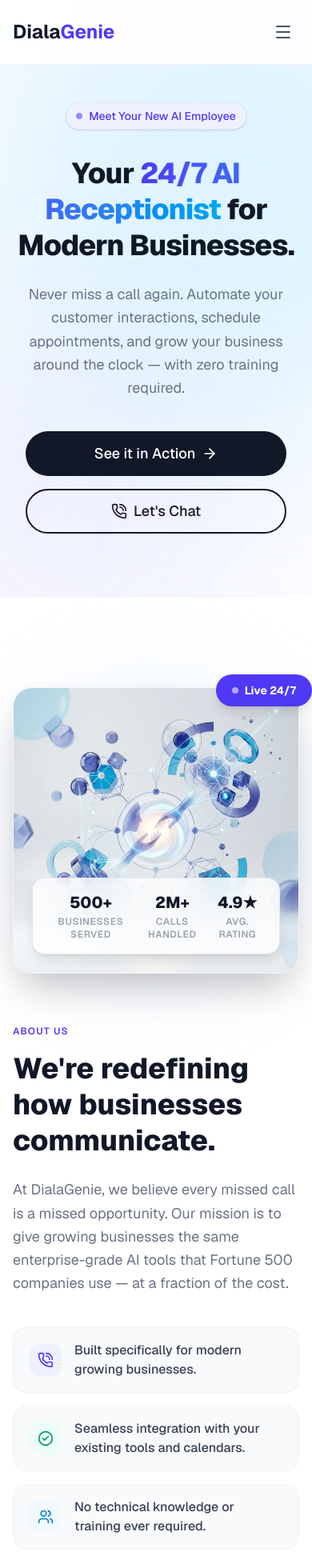
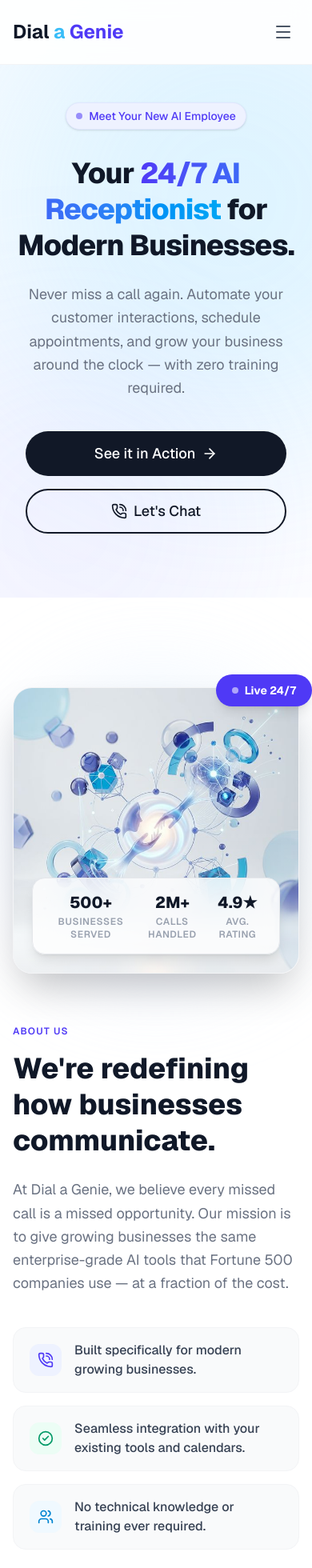
Before and after one commit to GhufranBarcha/dialagenie, a Next.js app: page / in a window 390 px wide. Shown: the top 1960 px of the page at 80% size. Built offline with nearby package versions, Linux system fonts and the light colour scheme.

Commit message:
Changed the DialaGenie to Dial a Genie

```diff
--- a/src/app/layout.tsx
+++ b/src/app/layout.tsx
@@ -13,8 +13,8 @@
 });
 
 export const metadata: Metadata = {
-  title: "DialaGenie | 24/7 AI Receptionist for Businesses",
-  description: "DialaGenie is your AI-powered 24/7 virtual receptionist. Never miss a call again. Automate bookings, answer FAQs, and capture leads around the clock. No training required.",
+  title: "Dial a Genie | 24/7 AI Receptionist for Businesses",
+  description: "Dial a Genie is your AI-powered 24/7 virtual receptionist. Never miss a call again. Automate bookings, answer FAQs, and capture leads around the clock. No training required.",
   keywords: [
     "AI receptionist",
     "virtual receptionist",
@@ -26,27 +26,27 @@
     "AI appointment booking",
     "missed call solution",
     "business phone AI",
-    "DialaGenie",
+    "Dial a Genie",
     "conversational AI receptionist",
     "AI customer service",
     "automated call handling",
   ],
-  authors: [{ name: "DialaGenie" }],
-  creator: "DialaGenie",
+  authors: [{ name: "Dial a Genie" }],
+  creator: "Dial a Genie",
   metadataBase: new URL("https://www.dialagenie.com"),
   alternates: { canonical: "/" },
   openGraph: {
-    title: "DialaGenie | 24/7 AI Receptionist for Businesses",
-    description: "Never miss a call again. DialaGenie's AI receptionist answers calls, books appointments, and qualifies leads around the clock — no human needed.",
+    title: "Dial a Genie | 24/7 AI Receptionist for Businesses",
+    description: "Never miss a call again. Dial a Genie's AI receptionist answers calls, books appointments, and qualifies leads around the clock — no human needed.",
     url: "https://www.dialagenie.com",
-    siteName: "DialaGenie",
+    siteName: "Dial a Genie",
     type: "website",
     locale: "en_US",
   },
   twitter: {
     card: "summary_large_image",
-    title: "DialaGenie | 24/7 AI Receptionist for Businesses",
-    description: "Never miss a call again. DialaGenie's AI receptionist answers calls, books appointments, and qualifies leads 24/7.",
+    title: "Dial a Genie | 24/7 AI Receptionist for Businesses",
+    description: "Never miss a call again. Dial a Genie's AI receptionist answers calls, books appointments, and qualifies leads 24/7.",
     creator: "@dialagenie",
   },
   robots: {
--- a/src/components/layout/Footer.tsx
+++ b/src/components/layout/Footer.tsx
@@ -8,7 +8,8 @@
                 <div className="grid grid-cols-1 md:grid-cols-4 gap-12 mb-16">
                     <div className="col-span-1 md:col-span-2">
                         <Link href="/" className="text-3xl font-bold text-white mb-6 block">
-                            Diala<span className="text-[var(--color-accent-light)]">Genie</span>
+                            Dial <span className="text-sky-300">a</span>{" "}
+                            <span className="text-[var(--color-accent-light)]">Genie</span>
                         </Link>
                         <p className="text-slate-400 max-w-sm mb-8 text-lg">
                             Your 24/7 AI employee that never sleeps, never takes a day off, and never misses a lead.
@@ -49,7 +50,7 @@
 
                 <div className="pt-8 border-t border-slate-900 text-center md:text-left flex flex-col md:flex-row justify-between items-center">
                     <p className="text-slate-500 text-sm">
-                        &copy; {new Date().getFullYear()} DialaGenie. All rights reserved.
+                        &copy; {new Date().getFullYear()} Dial a Genie. All rights reserved.
                     </p>
                 </div>
             </div>
--- a/src/components/layout/Navbar.tsx
+++ b/src/components/layout/Navbar.tsx
@@ -24,7 +24,8 @@
 
                     {/* Logo */}
                     <Link href="/" className="text-2xl font-bold text-gray-900 shrink-0">
-                        Diala<span className="text-indigo-600">Genie</span>
+                        Dial <span className="text-[var(--color-accent-light)]">a</span>{" "}
+                        <span className="text-indigo-600">Genie</span>
                     </Link>
 
                     {/* Desktop Nav */}
--- a/src/components/sections/AboutUs.tsx
+++ b/src/components/sections/AboutUs.tsx
@@ -41,7 +41,7 @@
                             {"We're"} redefining how businesses communicate.
                         </h2>
                         <p className="text-gray-500 text-lg leading-relaxed mb-10">
-                            At DialaGenie, we believe every missed call is a missed opportunity. Our mission is to give growing businesses the same enterprise-grade AI tools that Fortune 500 companies use — at a fraction of the cost.
+                            At Dial a Genie, we believe every missed call is a missed opportunity. Our mission is to give growing businesses the same enterprise-grade AI tools that Fortune 500 companies use — at a fraction of the cost.
                         </p>
 
                         <ul className="space-y-4 mb-12">
--- a/src/components/sections/Comparison.tsx
+++ b/src/components/sections/Comparison.tsx
@@ -26,7 +26,7 @@
                         <div className="grid grid-cols-3 bg-gray-50 border-b border-gray-200">
                             <div className="p-4 md:p-5 text-gray-400 text-[10px] md:text-xs font-bold uppercase tracking-widest">Feature</div>
                             <div className="p-4 md:p-5 text-center border-l border-gray-200 flex items-center justify-center">
-                                <span className="inline-block bg-indigo-600 text-white text-[10px] md:text-xs font-bold px-2.5 py-1 rounded-full uppercase tracking-wider">DialaGenie AI</span>
+                                <span className="inline-block bg-indigo-600 text-white text-[10px] md:text-xs font-bold px-2.5 py-1 rounded-full uppercase tracking-wider">Dial a Genie AI</span>
                             </div>
                             <div className="p-4 md:p-5 text-center border-l border-gray-200 flex items-center justify-center">
                                 <span className="text-gray-400 text-[10px] md:text-xs font-bold uppercase tracking-wider">Human Receptionist</span>
--- a/src/components/sections/Contact.tsx
+++ b/src/components/sections/Contact.tsx
@@ -37,7 +37,7 @@
 
                         <div className="bg-gradient-to-br from-indigo-600 to-indigo-700 rounded-2xl p-6 text-white">
                             <p className="font-bold text-4xl mb-2">500+</p>
-                            <p className="text-indigo-200 font-medium">Businesses already trust DialaGenie with their most valuable asset — their phone lines.</p>
+                            <p className="text-indigo-200 font-medium">Businesses already trust Dial a Genie with their most valuable asset — their phone lines.</p>
                         </div>
                     </div>
 
--- a/src/components/sections/FAQ.tsx
+++ b/src/components/sections/FAQ.tsx
@@ -5,7 +5,7 @@
 
 const faqs = [
     { category: "Setup", question: "How long does it take to set up?", answer: "Setup takes less than 5 minutes. We provide you with a new phone number that instantly forwards to your AI receptionist. Simply configure your business rules in our dashboard, and you are good to go." },
-    { category: "Technology", question: "Does it sound like a real person?", answer: "Yes! DialaGenie uses the latest conversational AI and ultra-realistic voice synthesis. Most callers will not even realize they are speaking to an AI. It even handles interruptions and pauses naturally." },
+    { category: "Technology", question: "Does it sound like a real person?", answer: "Yes! Dial a Genie uses the latest conversational AI and ultra-realistic voice synthesis. Most callers will not even realize they are speaking to an AI. It even handles interruptions and pauses naturally." },
     { category: "Integrations", question: "Can it integrate with my existing calendar?", answer: "Absolutely. We seamlessly integrate with Google Calendar, Outlook, Calendly, and most major CRM platforms to enable real-time booking and scheduling." },
     { category: "Technology", question: "What happens if the AI does not know the answer?", answer: "If a caller asks a question outside the configured knowledge base, it will politely take a message, gather the contact details, and immediately notify you or your team for follow-up." },
     { category: "Billing", question: "Can I cancel at any time?", answer: "Yes — no hidden contracts. All plans are month-to-month. You can cancel, upgrade, or downgrade anytime directly from your account dashboard." }
--- a/src/components/sections/Testimonials.tsx
+++ b/src/components/sections/Testimonials.tsx
@@ -7,7 +7,7 @@
 
 const testimonials = [
     {
-        quote: "DialaGenie completely changed our plumbing business. We stopped missing emergency calls at 2 AM, and our revenue jumped 30%.",
+        quote: "Dial a Genie completely changed our plumbing business. We stopped missing emergency calls at 2 AM, and our revenue jumped 30%.",
         author: "Mark T.", role: "Owner, Apex Plumbing"
     },
     {
```
